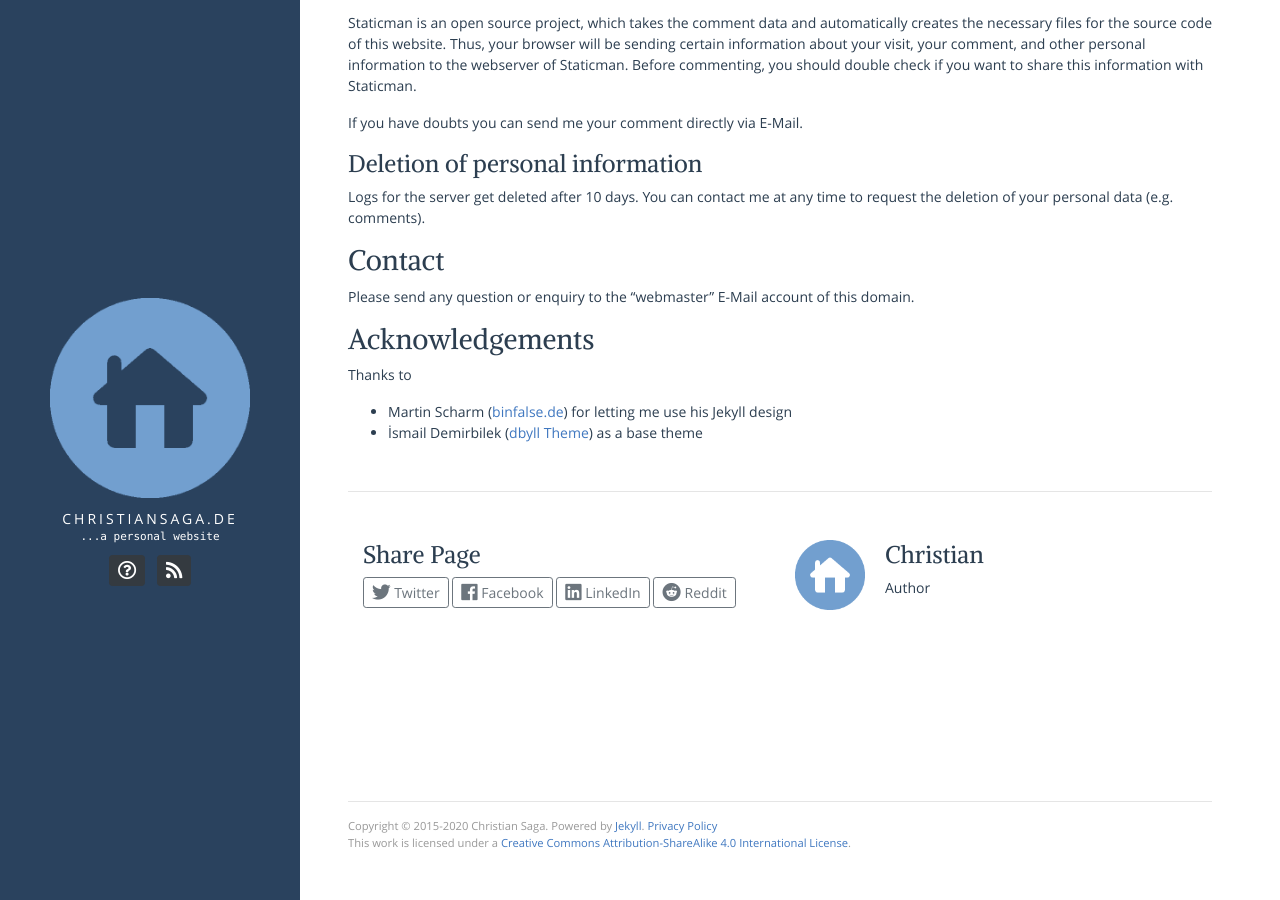
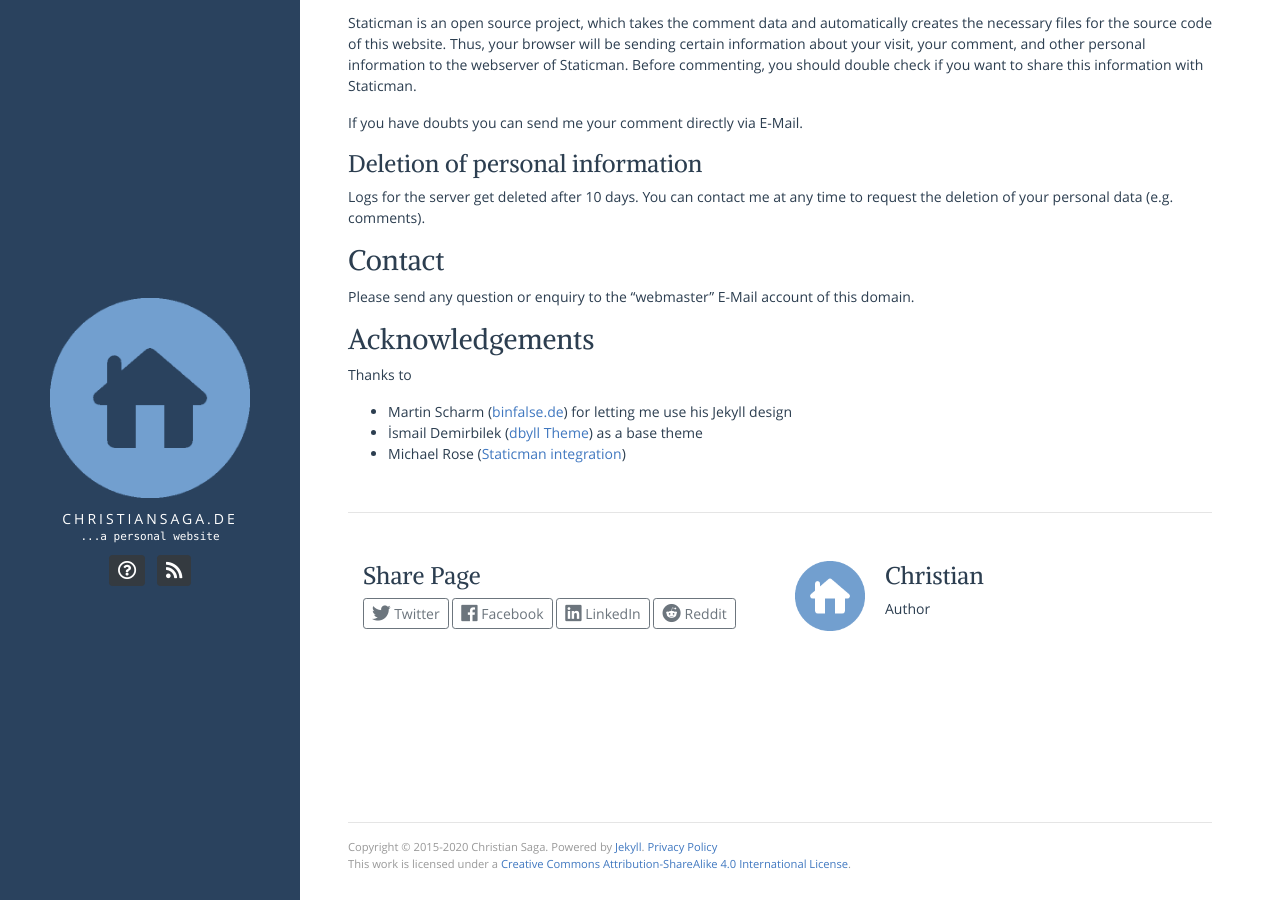
Before and after one commit to chris42/christiansaga.de, a Jekyll site: the page built from pages/about.md, in a window 1280 px wide and 900 px high, scrolled down 1818 px. Built offline with Jekyll 4.4.1, drawn with Linux system fonts in a browser that asks for light colours.

Commit message:
Added staticman acknowledgement

```diff
--- a/pages/about.md
+++ b/pages/about.md
@@ -89,3 +89,4 @@ Please send any question or enquiry to the "webmaster" E-Mail account of this do
 Thanks to
 * Martin Scharm ([binfalse.de](https://binfalse.de)) for letting me use his Jekyll design
 * İsmail Demirbilek ([dbyll Theme](https://github.com/dbtek/dbyll)) as a base theme
+* Michael Rose ([Staticman integration](https://mademistakes.com/articles/improving-jekyll-static-comments/))
```
